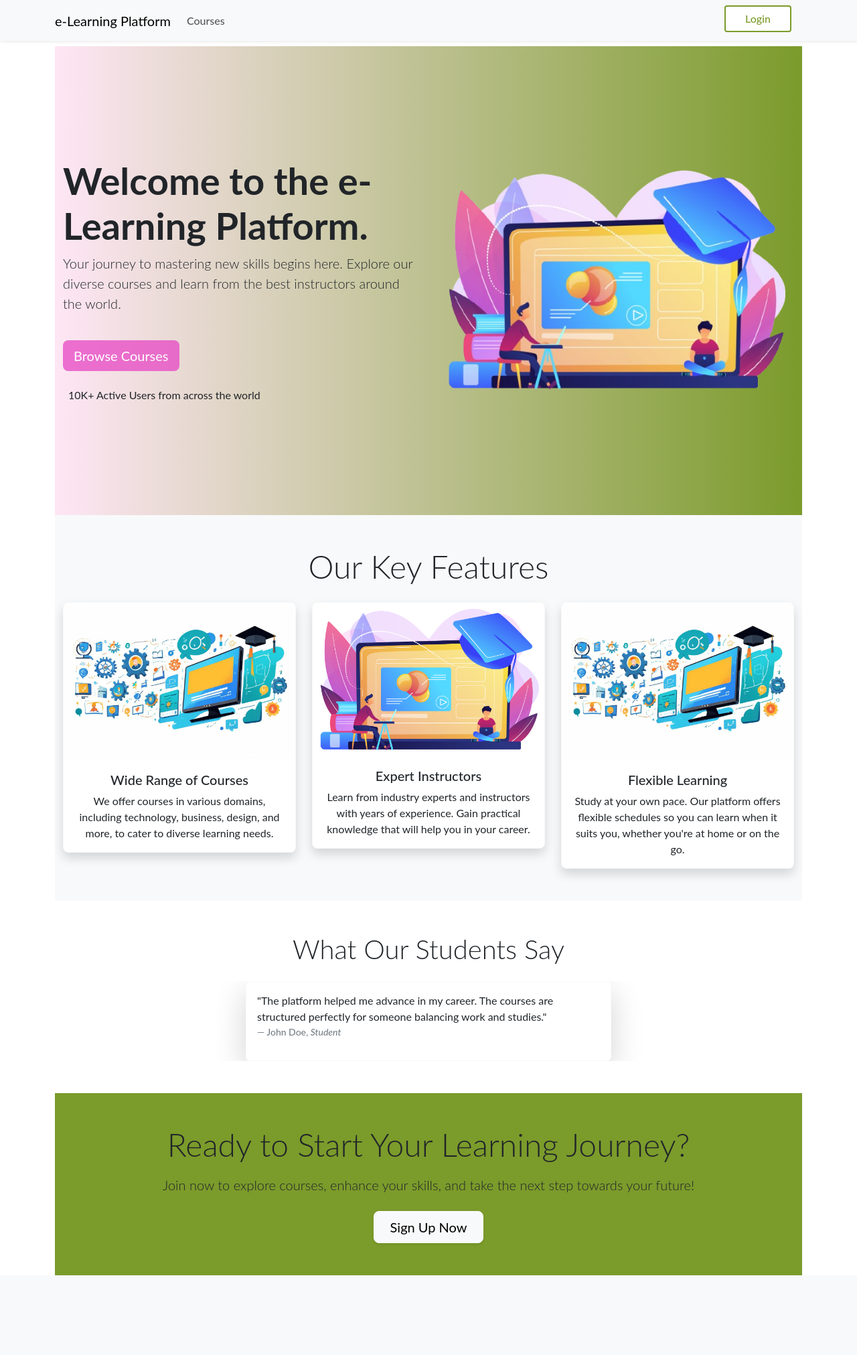
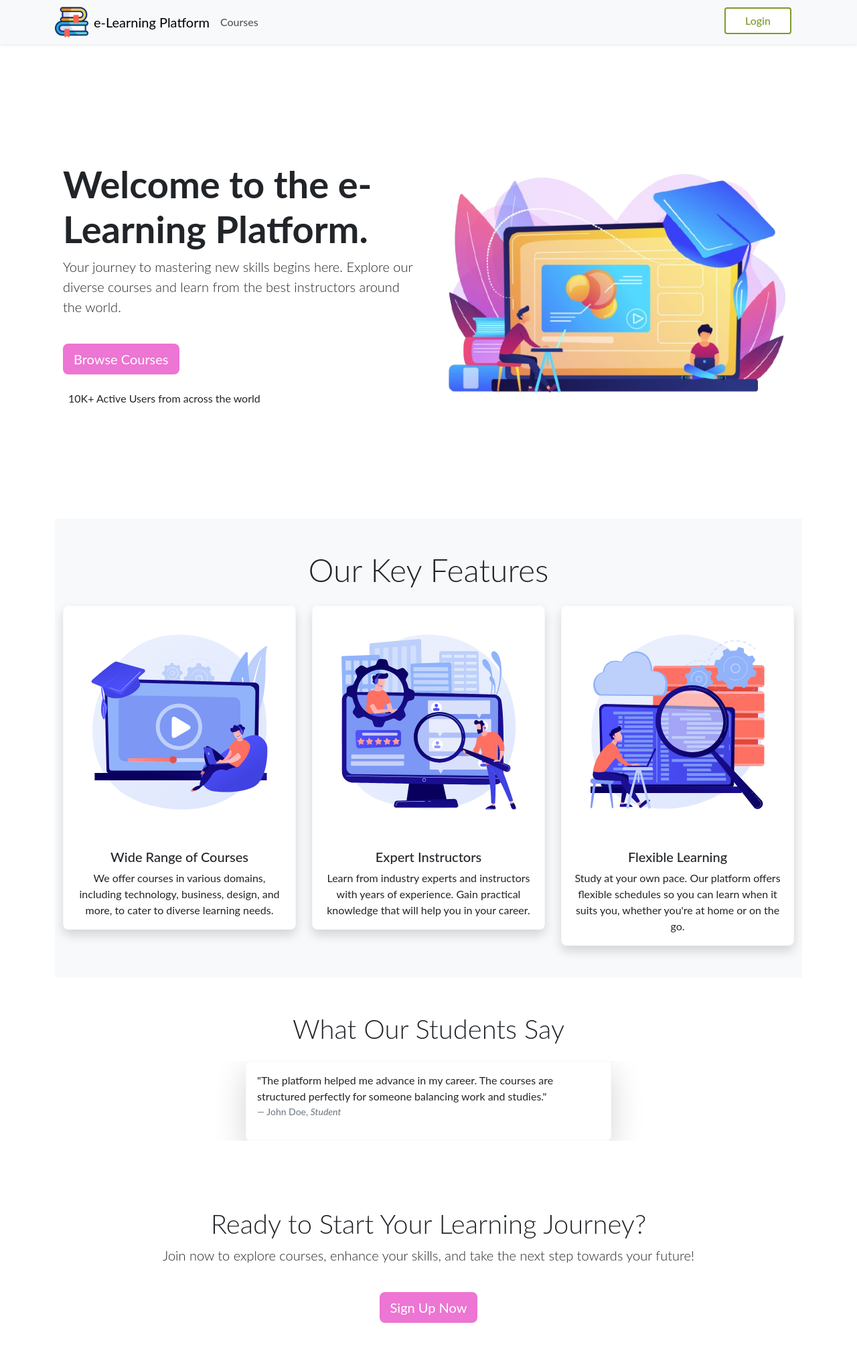
Before and after one commit to Abdelrahmqn/Skill-Oriented-Hub, a Flask app: page / in a window 1280 px wide. Shown: the whole page at 67% size. Before the commit the page ends 1904 px from the top, so only its background shows below. Run offline with Flask 3, Linux system fonts and the light colour scheme.

Commit message:
adding icone landing page

```diff
--- a/app/static/css/main.css
+++ b/app/static/css/main.css
@@ -1,11 +1,13 @@
 :root {
     --vert: #7b9b2b;
+    --roze: #fc83cd33;
 
 }
 
 *{
     font-family: 'Lato', sans-serif;
 }
+
 
 .navbar-toggler {
     border: none;
@@ -81,7 +83,7 @@
 .hero {
   height: auto;
   min-height: 700px;
-  background: linear-gradient(to right, #fc83cd33, var(--vert));
+
 
 }
 
@@ -110,6 +112,6 @@
   background-color: var(--vert)!important;
 }
 .cta{
-  background-color: var(--vert) !important;
+
 
 }
--- a/app/templates/index.html
+++ b/app/templates/index.html
@@ -21,7 +21,7 @@
 
         <!-- Image Content -->
         <div class="col-lg-6">
-          <img src="{{ url_for('static', filename='css/img/landing.png') }}" class="img-fluid rounded" alt="Hero Image">
+          <img src="{{ url_for('static', filename='css/img/landing.png') }}" class="img-fluid rounded rounded-5" alt="Hero Image">
         </div>
       </div>
     </div>
@@ -34,7 +34,7 @@
       <div class="row text-center g-4">
         <div class="col-md-4">
           <div class="card shadow border-light rounded-3">
-            <img src="{{ url_for('static', filename='css/img/flexible.jfif') }}" class="card-img-top rounded-top" alt="Wide Range of Courses">
+            <img src="{{ url_for('static', filename='css/img/3.svg') }}" class="card-img-top rounded-top" alt="Wide Range of Courses">
             <div class="card-body">
               <h5 class="card-title">Wide Range of Courses</h5>
               <p class="card-text">We offer courses in various domains, including technology, business, design, and more, to cater to diverse learning needs.</p>
@@ -43,7 +43,7 @@
         </div>
         <div class="col-md-4">
           <div class="card shadow border-light rounded-3">
-            <img src="{{ url_for('static', filename='css/img/instructors.jpg') }}" class="card-img-top rounded-top" alt="Expert Instructors">
+            <img src="{{ url_for('static', filename='css/img/2.svg') }}" class="card-img-top rounded-top" alt="Expert Instructors">
             <div class="card-body">
               <h5 class="card-title">Expert Instructors</h5>
               <p class="card-text">Learn from industry experts and instructors with years of experience. Gain practical knowledge that will help you in your career.</p>
@@ -52,7 +52,7 @@
         </div>
         <div class="col-md-4">
           <div class="card shadow border-light rounded-3">
-            <img src="{{ url_for('static', filename='css/img/flexible.jfif') }}" class="card-img-top rounded-top" alt="Flexible Learning">
+            <img src="{{ url_for('static', filename='css/img/1.svg') }}" class="card-img-top rounded-top" alt="Flexible Learning">
             <div class="card-body">
               <h5 class="card-title">Flexible Learning</h5>
               <p class="card-text">Study at your own pace. Our platform offers flexible schedules so you can learn when it suits you, whether you're at home or on the go.</p>
@@ -64,7 +64,7 @@
   </section>
 
   <!-- Testimonials Section -->
-  <section class="testimonials bg-white py-5">
+  <section class="testimonials  py-1 my-5">
     <div class="container">
       <h2 class="display-6 text-center mb-4">What Our Students Say</h2>
       <div id="testimonialCarousel" class="carousel slide" data-bs-ride="carousel">
@@ -119,11 +119,11 @@
   </section>
 
   <!-- Call to Action Section -->
-  <section class="cta bg-info text-center py-5">
+  <section class="cta text-center py-5">
     <div class="container">
-      <h2 class="display-5 mb-3">Ready to Start Your Learning Journey?</h2>
+      <h2 class="display-6 ">Ready to Start Your Learning Journey?</h2>
       <p class="lead mb-4">Join now to explore courses, enhance your skills, and take the next step towards your future!</p>
-      <a href="{{ url_for('auth.register') }}" class="btn btn-light btn-lg shadow-sm px-4 py-2">Sign Up Now</a>
+      <a href="{{ url_for('auth.register') }}" class="btn btn-primary btn-lg mt-3">Sign Up Now</a>
     </div>
   </section>
 
--- a/app/templates/layout.html
+++ b/app/templates/layout.html
@@ -13,7 +13,8 @@
     <nav class="navbar navbar-expand-lg navbar-light bg-light shadow-sm sticky-top">
       <div class="container">
         <!-- Logo or Brand Name -->
-        <a class="navbar-brand" href="{{ url_for('main.index') }}">e-Learning Platform</a>
+        <img width="50px" src="{{ url_for('static', filename='css/img/icone.png') }}" alt="">
+        <a class="navbar-brand mx-2" href="{{ url_for('main.index') }}">e-Learning Platform</a>
 
         <!-- Hamburger button for mobile view -->
         <button class="navbar-toggler" type="button" data-bs-toggle="collapse" data-bs-target="#navbarNav" aria-controls="navbarNav" aria-expanded="false" aria-label="Toggle navigation">
@@ -26,6 +27,7 @@
             <!-- Courses link for all users -->
             <li class="nav-item">
               <a class="nav-link" href="{{ url_for('course.list_courses') }}">Courses</a>
+
             </li>
 
             {% if current_user.is_authenticated %}
--- a/commitMsg.txt
+++ b/commitMsg.txt
@@ -1,4 +1 @@
-add image for features
-
-## Details
-- 3 images
+adding icone landing page
```
Also changed, not shown: create_table.py (added, +8 -0 lines), app/static/css/img/1.svg (added), app/static/css/img/2.svg (added), app/static/css/img/3.svg (added), app/static/css/img/4.jpg (added), app/static/css/img/icone.png (added).
